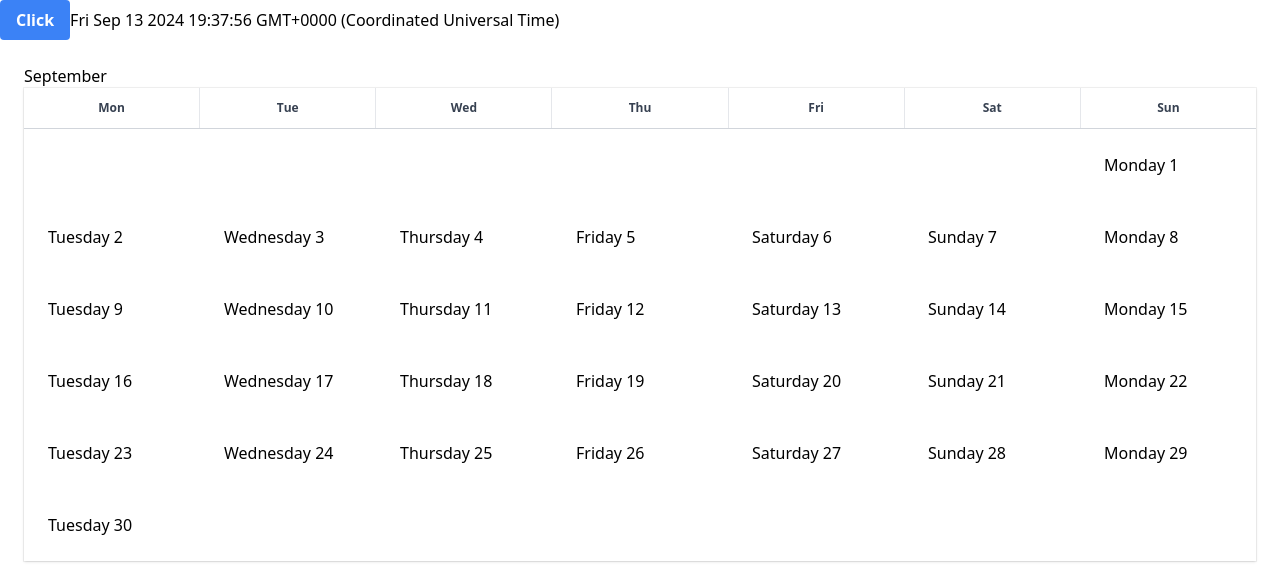
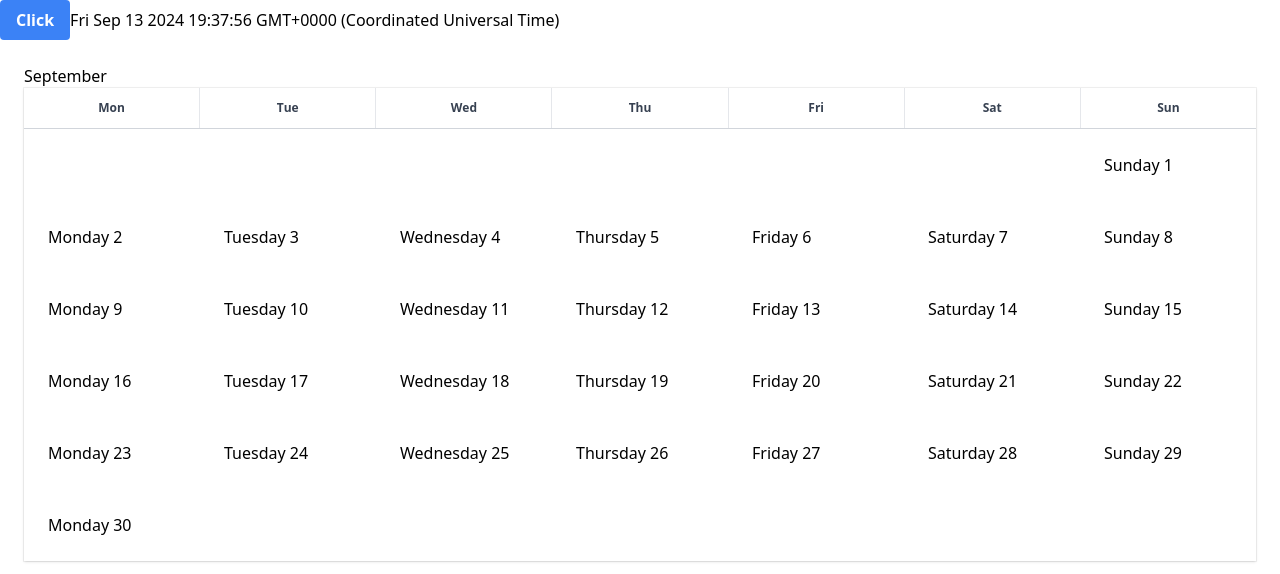
Before and after one commit to emPeeGee/sync-my-time, an Angular app: page / in a window 1280 px wide. Shown: the top 574 px of the page. Built offline with nearby package versions, Linux system fonts and the light colour scheme.

Commit message:
🐞 fix: calendar displaying wrong day in cell

```diff
--- a/src/app/shared/components/calendar/calendar.component.ts
+++ b/src/app/shared/components/calendar/calendar.component.ts
@@ -21,32 +21,25 @@ export class CalendarComponent implements OnInit {
   }
 
   getDaysInCurrentMonth() {
-    // const nextMonth = this.currentMonth.setMonth(this.currentMonth.getMonth() + 1);
     const year = this.currentMonth.getFullYear();
-    const month = this.currentMonth.getMonth() + 1;
-    const currentDate = new Date(year, month, 0);
-
-    // return [
-    //   ...Array(nextM.getDate()).map(i => ({
-    //     day: i,
-    //   })),
-    // ];
+    const month = this.currentMonth.getMonth();
+    const currentDate = new Date(year, month + 1, 0);
+    // new Date(year, month + 1, 0), month + 1, sets next month but 0 goes to its prev date, last date of the month
 
     const firstDayOfTheMonth = new Date(currentDate);
     firstDayOfTheMonth.setDate(1);
-    console.log('first', firstDayOfTheMonth, getDayIndexMondaySunday(firstDayOfTheMonth));
+
     const emptyDays = Array.from({ length: getDayIndexMondaySunday(firstDayOfTheMonth) }, () => ({
       day: null,
       name: '',
     }));
 
     const monthDays = Array.from({ length: currentDate.getDate() }, (_, i) => {
-      const day = new Date(year, month, i);
+      const day = new Date(year, month, i + 1);
       return { day: i + 1, name: getDayName(day) };
     });
 
     const daysRemainToFillRow = (emptyDays.length + monthDays.length) % 7;
-
     const lastEmptyDays =
       daysRemainToFillRow === 0
         ? []
@@ -79,5 +72,3 @@ function getDayName(day: Date, locale = 'en-US'): string {
 // }
 
 // var weekDays = getWeekDays('nl-NL'); // Gives back { 'maandag', 'dinsdag', 'woensdag', 'donderdag', 'vrijdag', 'zaterdag', 'zondag'} which are the days of the week in Dutch.
-
-// TODO: disabled days
```
